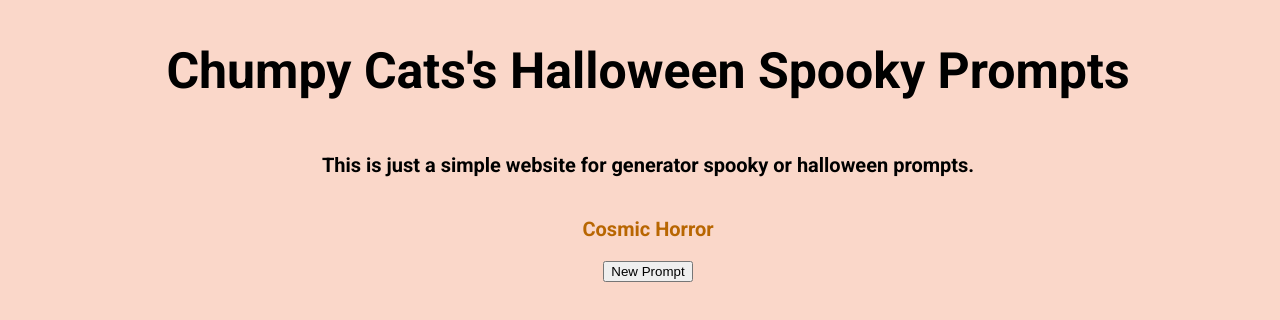
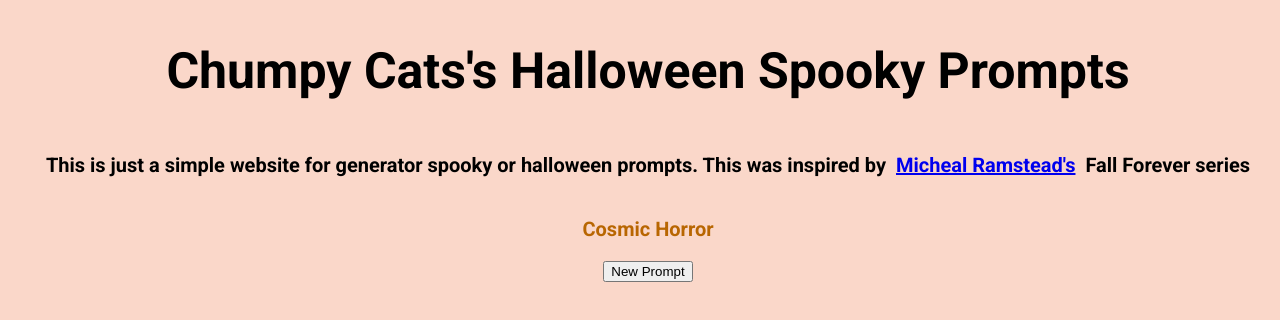
Before and after one commit to Jeffmelon/Halloween-Prompt-Generator, a plain HTML site: page index.html in a window 1280 px wide. Drawn offline with Linux system fonts and the light colour scheme.

Commit message:
Update index.html

```diff
--- a/index.html
+++ b/index.html
@@ -14,7 +14,7 @@
 <body onload="random(promptList)">
     <div>
         <div><h1>Chumpy Cats's Halloween Spooky Prompts</h1></div>
-        <div><p>This is just a simple website for generator spooky or halloween prompts.</p></div>
+        <div><p>This is just a simple website for generator spooky or halloween prompts. This was inspired by &nbsp <a href="https://www.instagram.com/michaelramstead/?hl=en">Micheal Ramstead's</a> &nbsp Fall Forever series</p></div>
         <div><p id="prompt"></p></div>
         <div><button onclick="random(promptList)">New Prompt</button></div>
     </div>
```
